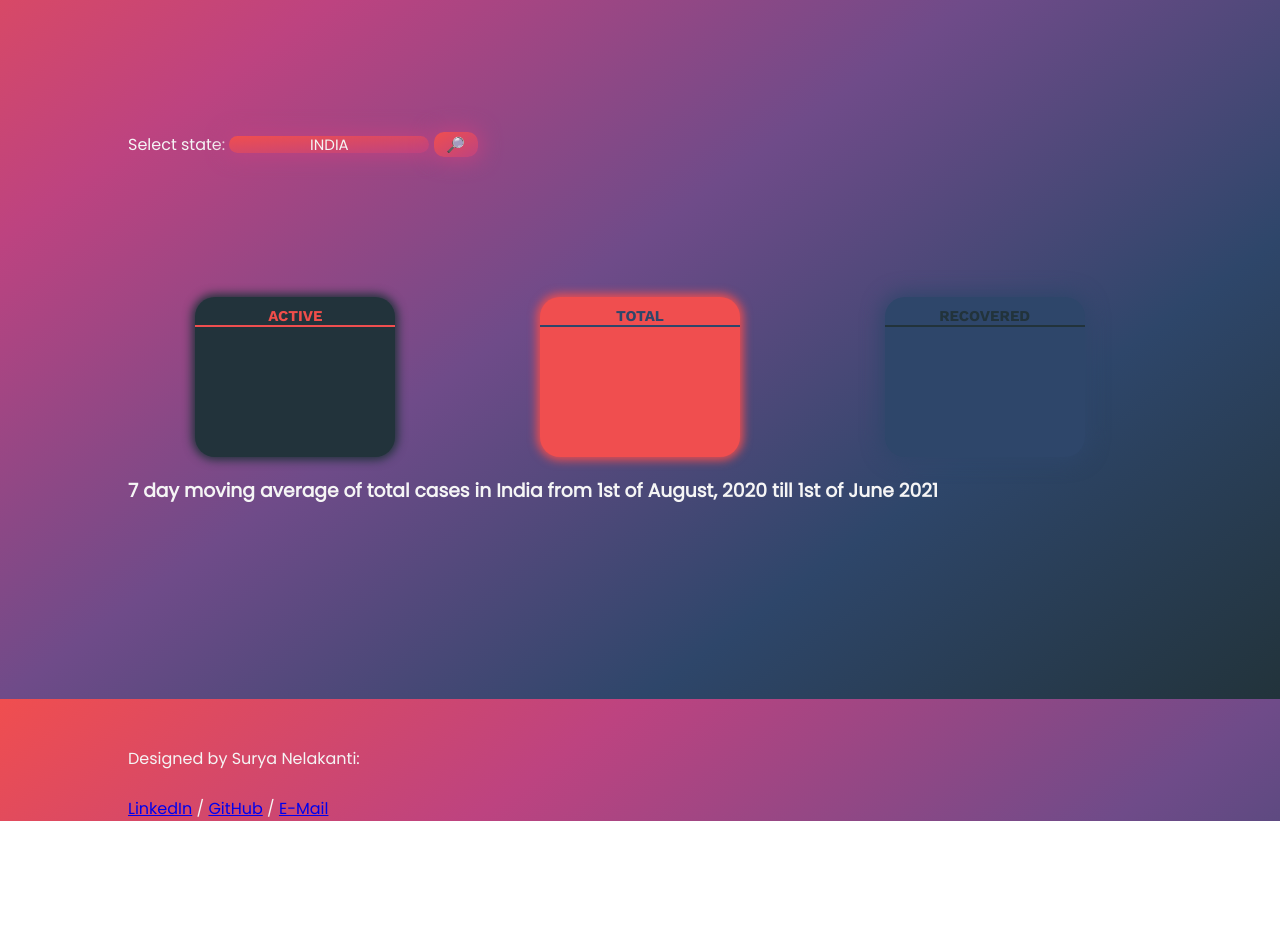
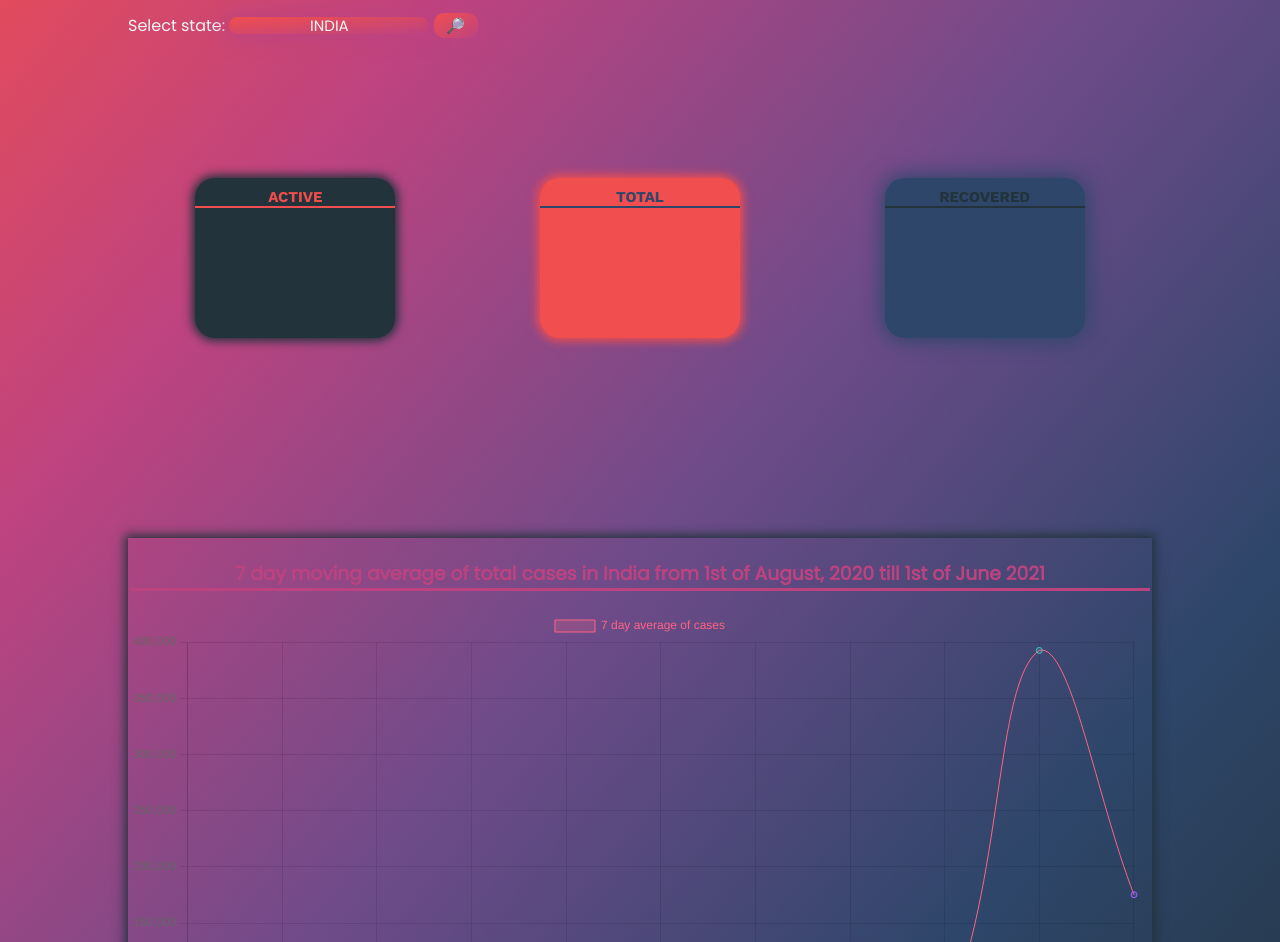
Before and after one commit to SuryaNelakanti/covidcases_tracker, a plain HTML site: page docs/index.html in a window 1280 px wide. Shown: the part 221-1163 px from the top of the page. Before the commit the page ends 1042 px from the top, so only its background shows below. Drawn offline with nearby package versions, Linux system fonts and the light colour scheme; no server answers.

Commit message:
Add files via upload

```diff
--- a/docs/script.js
+++ b/docs/script.js
@@ -61,6 +61,7 @@ function connectApi(did){
         // Work with JSON data here
         bata = data
         districtCases(did,bata)
+        cumulativeApi(did)
     })
     .catch((err) => {
         // Do something for an error here
@@ -85,3 +86,52 @@ function boxUpdation(caseLoadDistrict){
     document.getElementById("pointHere").innerHTML=active
 
 }
+
+
+//chart JS below
+var ctx = document.getElementById('myChart');
+var myChart = new Chart(ctx, {
+    type: 'line',
+    data: {
+        labels: ['August','September','October','November','Dec','Jan', 'Feb', 'March', 'April', 'May', 'June'],
+        datasets: [{
+            label: '7 day average of cases',
+            data: [52583,77596,82214,45622,38400, 16799, 12899, 18825, 65211, 392488,175167],
+            backgroundColor: [
+                'rgba(255, 99, 132, 0.2)',
+                'rgba(54, 162, 235, 0.2)',
+                'rgba(255, 206, 86, 0.2)',
+                'rgba(75, 192, 192, 0.2)',
+                'rgba(153, 102, 255, 0.2)',
+                'rgba(255, 159, 64, 0.2)'
+            ],
+            borderColor: [
+                'rgba(255, 99, 132, 1)',
+                'rgba(54, 162, 235, 1)',
+                'rgba(255, 206, 86, 1)',
+                'rgba(75, 192, 192, 1)',
+                'rgba(153, 102, 255, 1)',
+                'rgba(255, 159, 64, 1)'
+            ],
+            borderWidth: 1,
+            tension: 0.4
+        }]
+    },
+    options: {
+        response: true,
+        plugins:{
+
+            legend:{
+                labels:{
+                    diplay: true,
+                    color: 'rgb(255, 99, 132)'
+                }
+            }
+        },
+        scales: {
+            y: {
+                beginAtZero: false
+            }
+        }
+    }
+});
--- a/docs/styles.css
+++ b/docs/styles.css
@@ -4,12 +4,13 @@
 }
 body{
     background: linear-gradient(to left top, #22333b, #2e466a, #6f4b89, #bd4380, #f04e4f);
-    height: 110vh;
     color: whitesmoke;
     font-family: var(--hfont);
     width: 80%;
     margin: 0 auto;
 }
+
+
 nav{
     display: flex;
     justify-content: center;
@@ -35,8 +36,7 @@ span{
     color: #f04e4f;
     font-family: var(--pfont);
 }
-#statePoint{
-}
+
 #states,input{
     border: 1px transparent;
     color: whitesmoke;
@@ -59,11 +59,9 @@ input{
 select{
     appearance: none;
     cursor: pointer;
-    margin-top: 100px;
+    margin-top: 10px;
 }
-.select{
-    margin-top: 50px;
-}
+
 sup{
     font-size: 14px;
     color: #22333b;
@@ -136,3 +134,27 @@ sup{
     color: #22333b;
     background: #2e466a;
 }
+.covidGraph{
+    margin-top: 200px;
+    margin-bottom: 50px;
+    border: 2px solid transparent;
+    box-shadow: 0px 0px 10px 3px #22333b;
+
+}
+h3{
+    text-align: center;
+    font-family: var(--hfont);
+    color:#bd4380;
+    border-bottom:  medium solid #bd4380;
+}
+.footer{
+    margin-top: 100px;
+    text-align: center;
+    color: grey;
+    box-shadow: 0 0 20px 3px #bd4380;
+    border-radius: 20px;
+}
+.footer a{
+    text-decoration: none;
+    color: #bd4380;
+}
```
